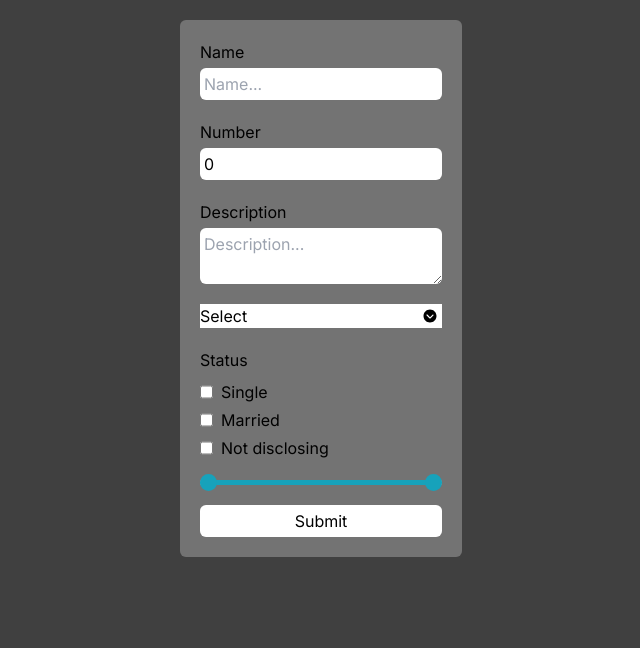
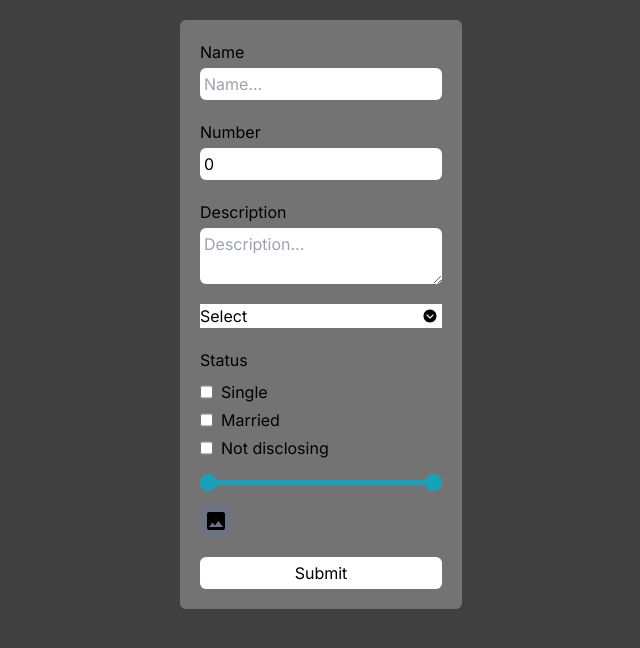
Before and after one commit to HrishikShaji/hrishixui, a Next.js app: page / in a window 1280 px wide. Shown: the top 648 px of the page, without its empty margins (319-959 px from the left). Built offline with nearby package versions, Linux system fonts and the light colour scheme.

Commit message:
InputImage added

```diff
--- a/app/components/Form.tsx
+++ b/app/components/Form.tsx
@@ -7,6 +7,7 @@ import { InputTextArea } from "./InputTextArea";
 import { InputSelect, Option } from "./InputSelect";
 import { CheckBoxOption, InputCheckBox } from "./InputCheckBox";
 import { InputMultipleRange, MultipleRangeItem } from "./InputMultipleRange";
+import { InputImage } from "./InputImage";
 
 const checkBoxOptions: CheckBoxOption[] = [
   { title: "Single", id: "1" },
@@ -20,6 +21,9 @@ export const Form = () => {
   const [gender, setGender] = useState<Option>({ id: "", title: "" });
   const [status, setStatus] = useState<CheckBoxOption[]>([]);
   const [price, setPrice] = useState<MultipleRangeItem>({ min: 0, max: 10000 });
+  const [images, setImages] = useState<FileList | null>(null);
+
+  console.log(images);
 
   const options: Option[] = [
     { title: "Male", id: "1" },
@@ -53,6 +57,7 @@ export const Form = () => {
       setGender({ id: "", title: "" });
       setStatus([]);
       setPrice({ min: 0, max: 10000 });
+      setImages(null);
     }
   };
 
@@ -96,6 +101,11 @@ export const Form = () => {
         maxValues={price.max}
         onChange={(value: MultipleRangeItem) => setPrice(value)}
       />
+      <InputImage
+        multiple={true}
+        onChange={(images: FileList) => setImages(images)}
+        id="1"
+      />
       <button type="submit" className="p-1 rounded-md bg-white text-black">
         Submit
       </button>
--- /dev/null
+++ b/app/components/InputImage.tsx
@@ -0,0 +1,33 @@
+import { ChangeEvent } from "react";
+import { MdImage } from "react-icons/md";
+
+interface InputImageProps {
+  onChange: (values: FileList) => void;
+  id: string;
+  multiple: boolean;
+}
+
+export const InputImage: React.FC<InputImageProps> = (props) => {
+  const handleSelect = (e: ChangeEvent<HTMLInputElement>) => {
+    if (e.target.files) {
+      props.onChange(e.target.files);
+    }
+  };
+  return (
+    <div className="flex gap-2 items-end">
+      <input
+        multiple={props.multiple}
+        onChange={(e) => handleSelect(e)}
+        type="file"
+        id={`custom-input-${props.id}`}
+        hidden
+      />
+      <label
+        htmlFor={`custom-input-${props.id}`}
+        className=" cursor-pointer p-1 rounded-md bg-gray-500"
+      >
+        <MdImage size={24} />
+      </label>
+    </div>
+  );
+};
```
